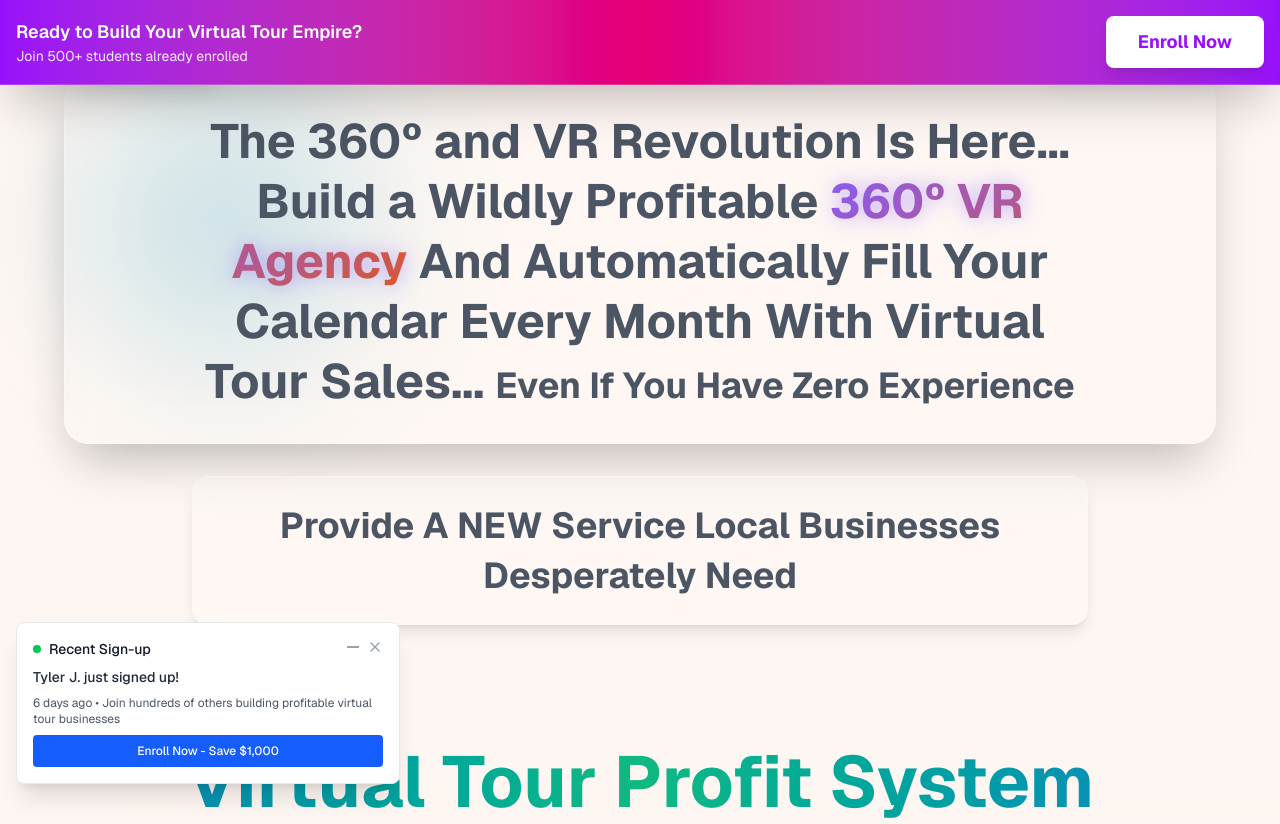
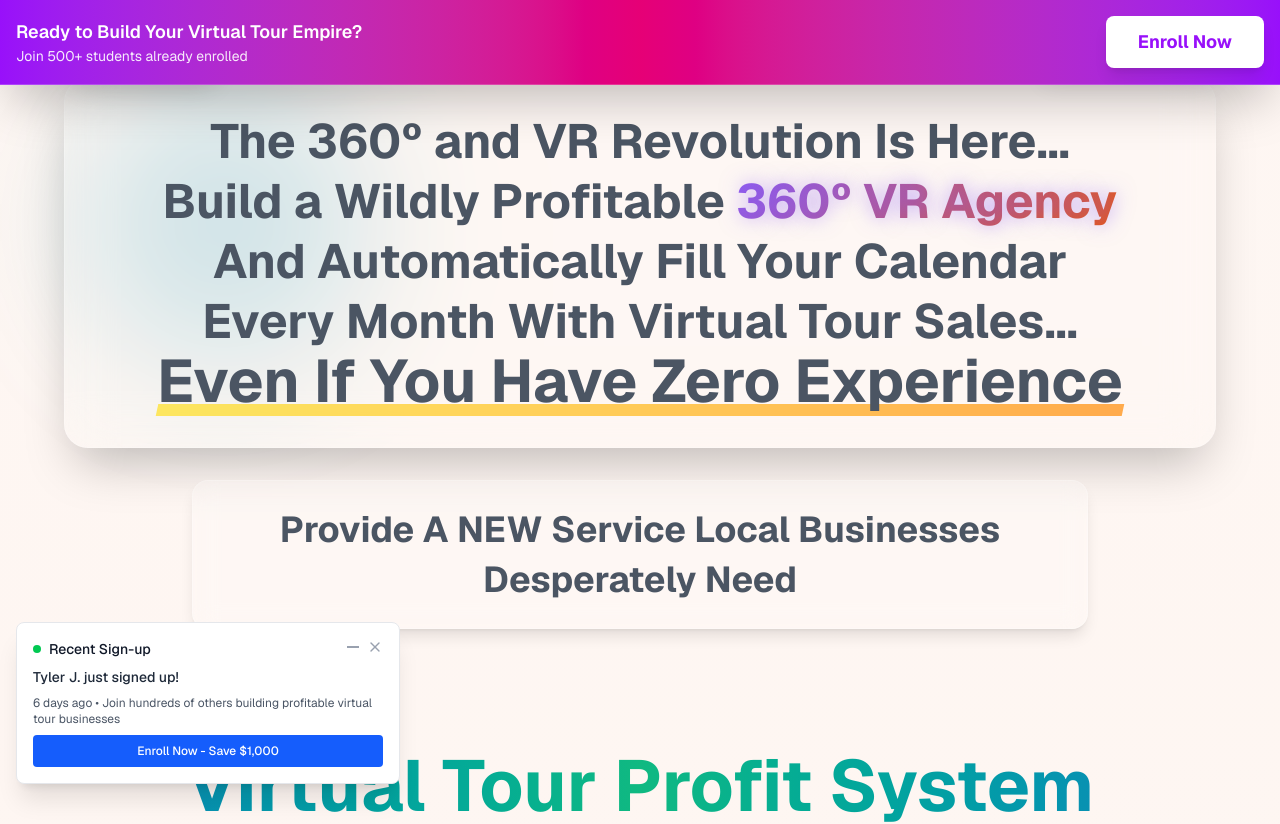
Before and after one commit to zachcalhoon/SalespageVTPS, a Next.js app: page / in a window 1280 px wide. Shown: the top 824 px of the page. Built offline with nearby package versions, Linux system fonts and the light colour scheme.

Commit message:
feat: update "Even If You Have Zero Experience" text style
Match text size to headline and add marker-style underline highlight.

#VERCEL_SKIP

Co-authored-by: null <81998998+zachcalhoon@users.noreply.github.com>

```diff
--- a/components/hero-section.tsx
+++ b/components/hero-section.tsx
@@ -43,7 +43,10 @@ export function HeroSection() {
             The 360º and VR Revolution Is Here…Build a Wildly Profitable{" "}
             <span className="gradient-text text-glow">360º VR Agency</span> And Automatically Fill Your Calendar Every
             Month With Virtual Tour Sales…{" "}
-            <span className="text-muted-foreground text-3xl md:text-4xl">Even If You Have Zero Experience</span>
+            <span className="text-4xl md:text-6xl relative">
+              <span className="relative z-10">Even If You Have Zero Experience</span>
+              <span className="absolute bottom-1 left-0 w-full h-3 bg-gradient-to-r from-yellow-300 to-orange-400 opacity-70 -z-10 transform -skew-x-12"></span>
+            </span>
           </h1>
         </div>
 
```
